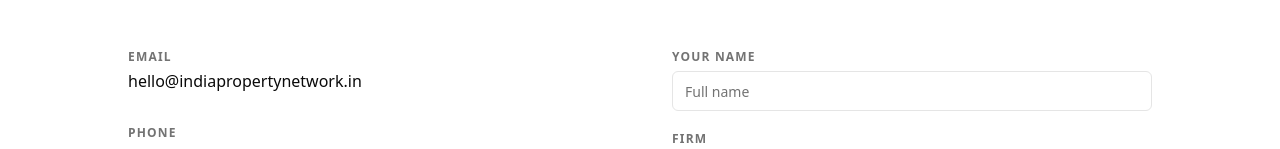
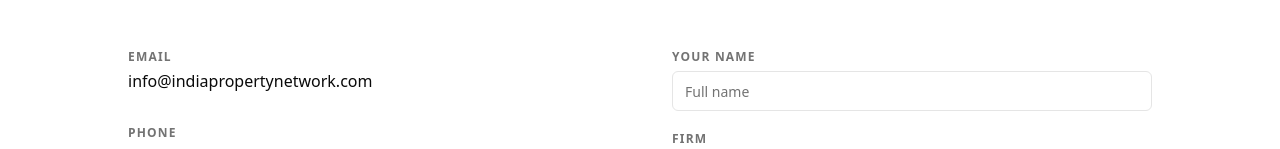
Before and after one commit to ldoiainfo1-glitch/ipnl_website, a React (Vite) app in the folder frontend/: page /contact in a window 1280 px wide. Shown: the part 348-497 px from the top of the page. Built offline with nearby package versions, Linux system fonts and the light colour scheme; no server answers.

Commit message:
Added the correct email and chnage the kyc verification from 2-3 business days to 324 hrs

```diff
--- a/frontend/src/pages/KycVerification.tsx
+++ b/frontend/src/pages/KycVerification.tsx
@@ -266,7 +266,7 @@ export default function KycVerification() {
       } else {
         await submitKyc(payload);
       }
-      alert('KYC documents submitted successfully. Our team will review within 2-3 business days.');
+      alert('KYC documents submitted successfully. Our team will review within 24 hours.');
     } catch {
       alert('Submission failed. Please try again.');
     }
@@ -435,7 +435,7 @@ export default function KycVerification() {
             {kycStatus.status === KycStatus.UNDER_REVIEW && (
               <div className="mt-4 flex items-center gap-2 text-sm text-amber-600">
                 <AlertCircle className="w-4 h-4" />
-                <span>Our compliance team is reviewing your documents. This typically takes 2–3 business days.</span>
+                <span>Our compliance team is reviewing your documents. This typically takes 24 hours.</span>
               </div>
             )}
           </CardContent>
--- a/frontend/src/pages/static/Contact.tsx
+++ b/frontend/src/pages/static/Contact.tsx
@@ -115,10 +115,10 @@ export default function Contact() {
                   Email
                 </p>
                 <a
-                  href="mailto:hello@indiapropertynetwork.in"
+                  href="mailto:info@indiapropertynetwork.com"
                   className="text-foreground hover:text-primary transition-colors"
                 >
-                  hello@indiapropertynetwork.in
+                  info@indiapropertynetwork.com
                 </a>
               </div>
               <div>
```
